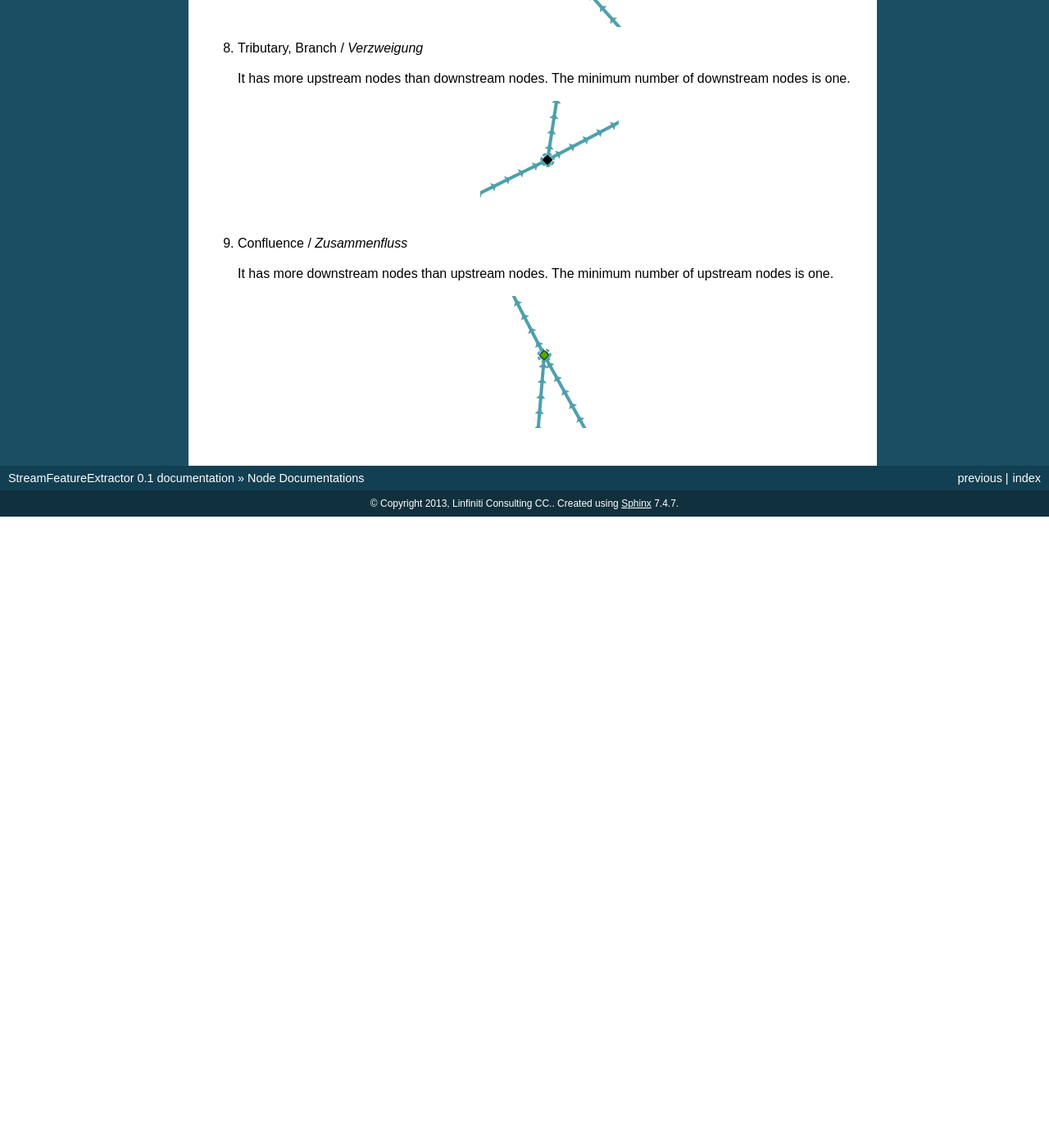
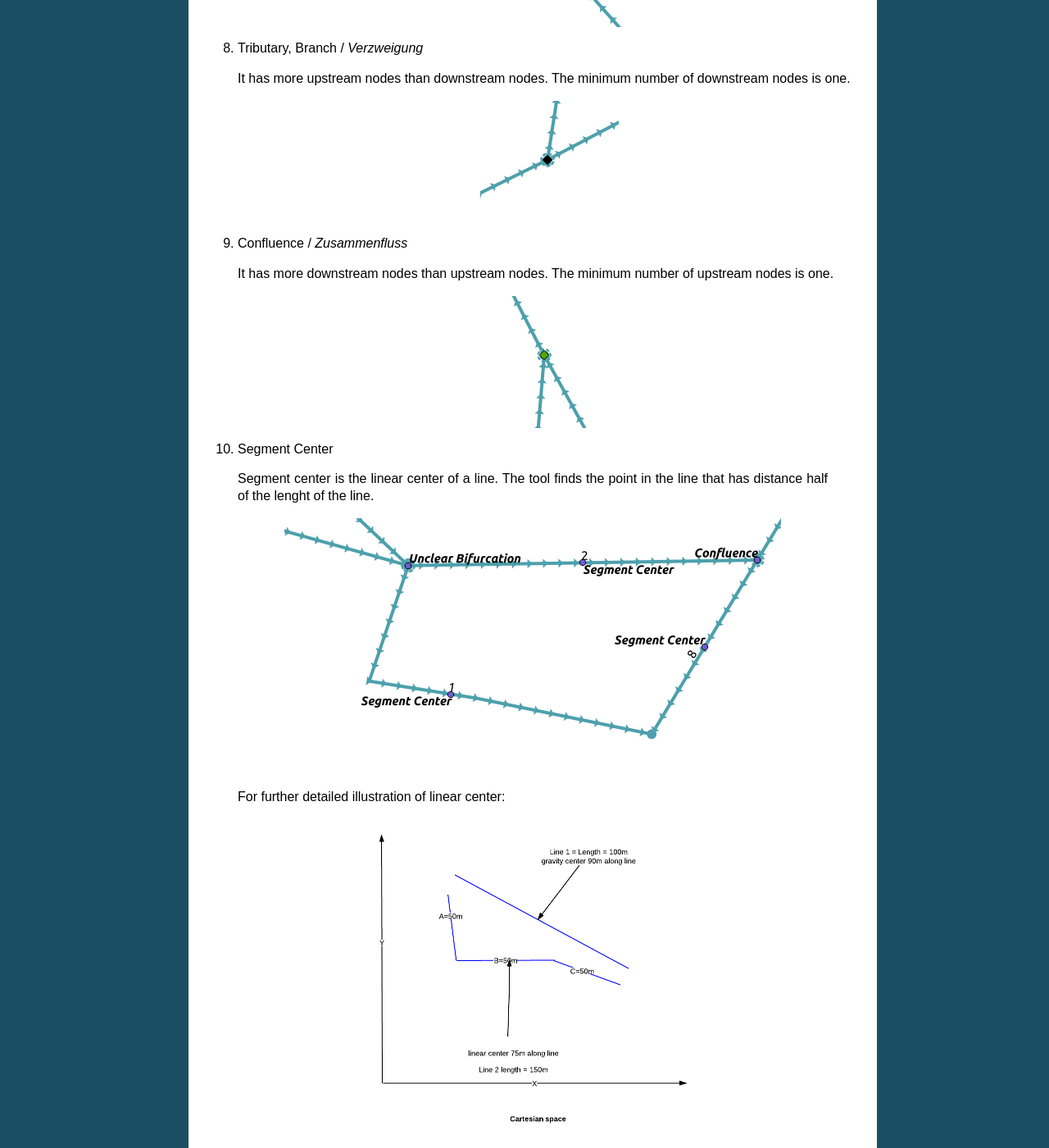
Before and after one commit to kartoza/stream_feature_extractor, a Sphinx documentation site: the page built from help/source/nodes.rst, in a window 1280 px wide and 1400 px high, scrolled down 2119 px. Shown: the whole window at 82% size. Built offline with Sphinx 7.4.7, drawn with Linux system fonts in a browser that asks for light colours; formulas are drawn with MathJax 3; before the commit the page ends 2749 px from its top, so only the background shows below that; some of the changed text lies outside the part shown.

```diff
--- a/help/source/index.rst
+++ b/help/source/index.rst
@@ -12,6 +12,7 @@ Contents:
    :maxdepth: 2
 
    nodes
+   intermediate_layer
 
 Indices and tables
 ==================
--- a/help/source/nodes.rst
+++ b/help/source/nodes.rst
@@ -75,3 +75,24 @@ Node Definitions
 
    .. image:: /_static/confluence.png
       :align: center
+
+10. Segment Center
+
+   Segment center is the linear center of a line. The tool finds the point
+   in the line that has distance half of the lenght of the line.
+
+   .. image:: /_static/segment_center.png
+      :align: center
+
+   For further detailed illustration of linear center:
+
+   .. image:: /_static/segment_center_explained.png
+      :align: center
+      :scale: 50 %
+
+11. Self Intersection
+
+    Same with intersection, but this time the line intersects with itself.
+
+    .. image:: /_static/self_intersection.png
+       :align: center
```
Also changed, not shown: help/source/intermediate_layer.rst (added, +31 -0 lines), help/source/_static/intermediate_layer.png (added), help/source/_static/segment_center.png (added), help/source/_static/segment_center_explained.png (added), help/source/_static/self_intersection.png (added), 1 other file.
